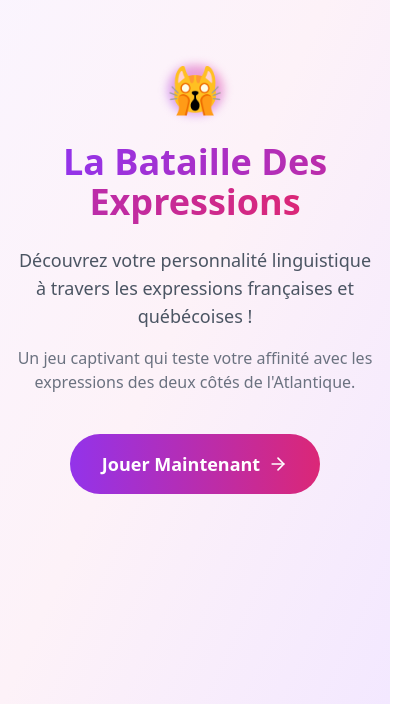
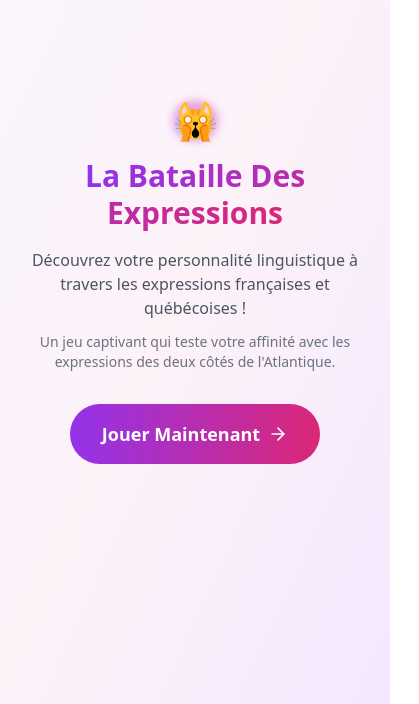
Before and after one commit to ThibautMilville/La-Bataille-Des-Expressions, a React (Vite) app: page / in a window 390 px wide. Shown: the part 140-844 px from the top of the page, 419 px wide, since content can reach past the window. Built offline with nearby package versions, Linux system fonts and the light colour scheme.

Commit message:
Responsive optimisation

```diff
--- a/src/App.tsx
+++ b/src/App.tsx
@@ -1,4 +1,3 @@
-import React from 'react';
 import { BrowserRouter as Router, Routes, Route } from 'react-router-dom';
 import Home from './pages/Home';
 import Game from './pages/Game';
--- a/src/pages/Home.tsx
+++ b/src/pages/Home.tsx
@@ -6,34 +6,34 @@ export default function Home() {
   const navigate = useNavigate();
 
   return (
-    <div className="h-screen bg-gradient-to-br from-purple-50 via-pink-50 to-purple-100 flex items-center justify-center">
-      <div className="max-w-2xl text-center space-y-6 px-4 sm:px-6 md:px-8 py-4 sm:py-8">
-        <div className="flex justify-center scale-125 mb-8">
+    <div className="min-h-[100svh] bg-gradient-to-br from-purple-50 via-pink-50 to-purple-100 flex items-center justify-center">
+      <div className="w-full max-w-2xl text-center space-y-4 px-4 sm:px-6 md:px-8 py-8">
+        <div className="flex justify-center scale-100 sm:scale-125 mb-4 sm:mb-8">
           <SleepyCatLogo />
         </div>
 
-        <h1 className="text-4xl sm:text-5xl md:text-6xl font-bold">
+        <h1 className="text-3xl sm:text-4xl md:text-5xl lg:text-6xl font-bold leading-tight">
           <span className="text-transparent bg-clip-text bg-gradient-to-r from-purple-600 to-pink-600">
             La Bataille Des Expressions
           </span>
         </h1>
 
-        <div className="space-y-4">
-          <p className="text-lg sm:text-xl md:text-2xl text-gray-600">
+        <div className="space-y-3 sm:space-y-4">
+          <p className="text-base sm:text-lg md:text-xl lg:text-2xl text-gray-600">
             Découvrez votre personnalité linguistique à travers les expressions françaises et québécoises !
           </p>
 
-          <p className="text-base sm:text-lg text-gray-500">
+          <p className="text-sm sm:text-base md:text-lg text-gray-500">
             Un jeu captivant qui teste votre affinité avec les expressions des deux côtés de l'Atlantique.
           </p>
         </div>
 
-        <div className="pt-4">
+        <div className="pt-4 sm:pt-6">
           <GradientButton onClick={() => navigate('/game')}>
             Jouer Maintenant
           </GradientButton>
         </div>
       </div>
     </div>
-  );
+  )
 }
```
